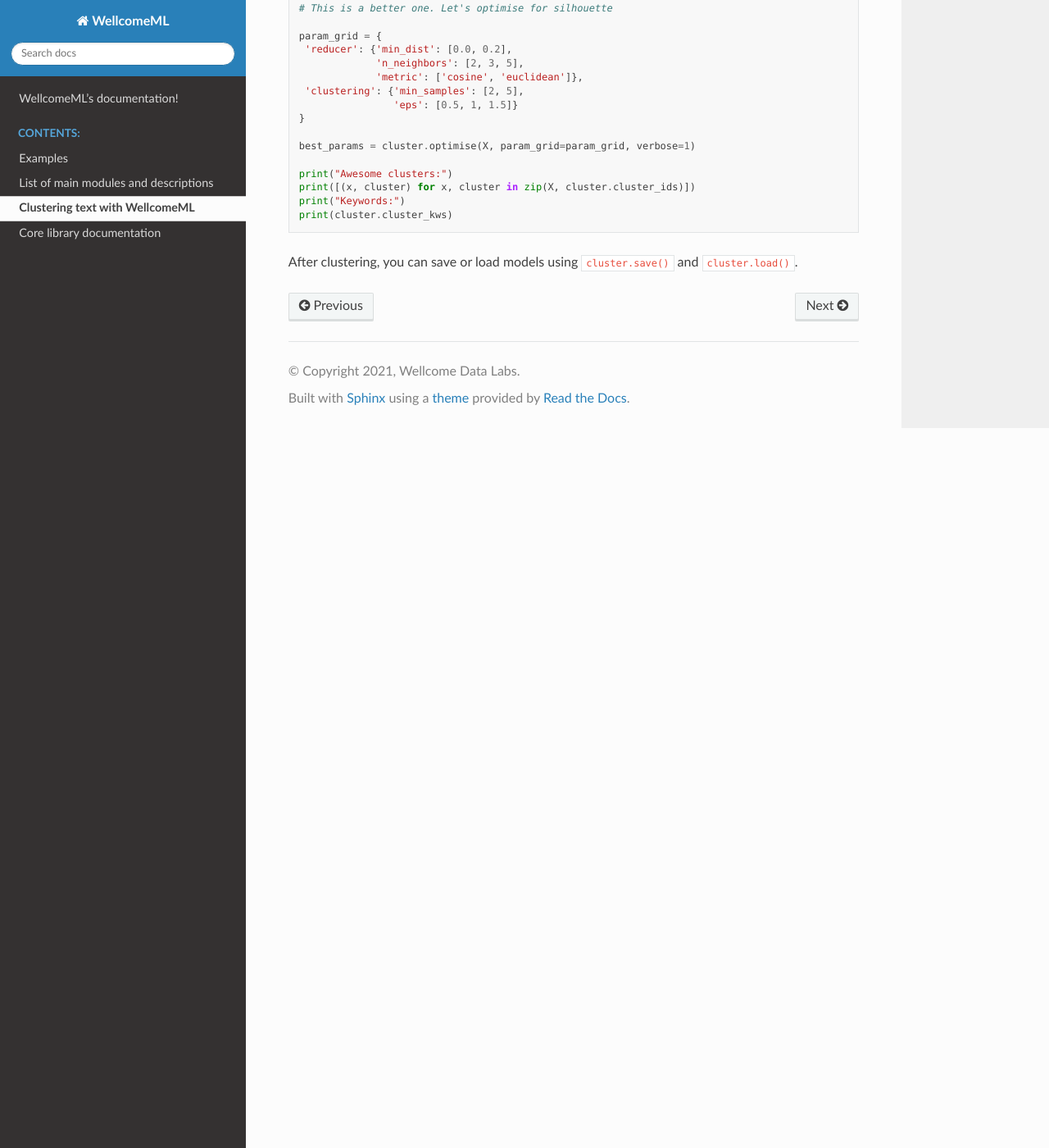
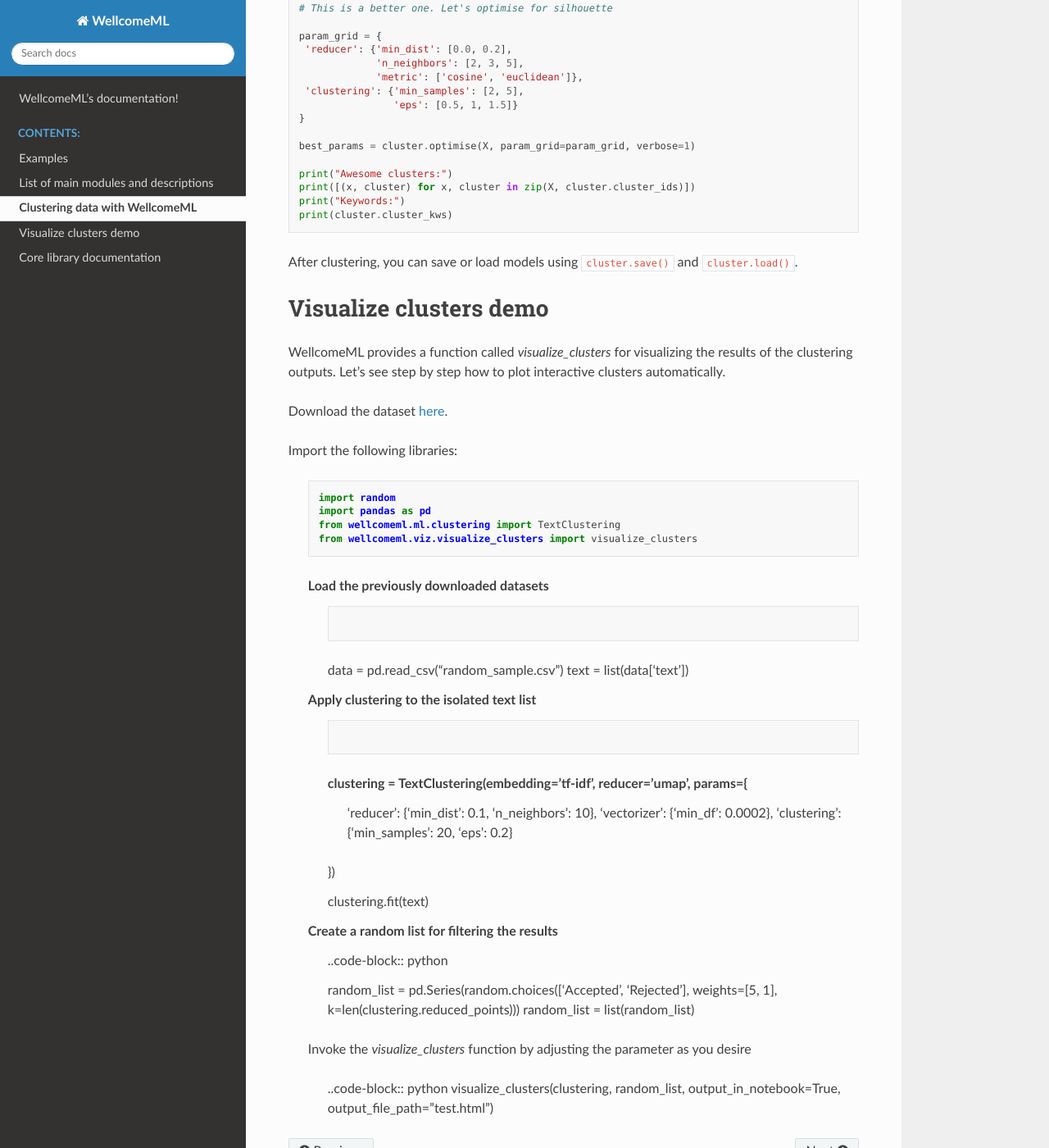
Before and after one commit to wellcometrust/WellcomeML, a Sphinx documentation site: the page built from docs/clustering.rst, in a window 1280 px wide and 1400 px high, scrolled down 1736 px. Shown: the whole window at 82% size. Built offline with Sphinx 7.4.7 and the Read the Docs theme 2.0.0, drawn with Linux system fonts in a browser that asks for light colours.

Commit message:
Added documentation for the visualize_clusters demo

```diff
--- a/docs/clustering.rst
+++ b/docs/clustering.rst
@@ -100,3 +100,47 @@
     print(cluster.cluster_kws)
 
 After clustering, you can save or load models using ``cluster.save()`` and ``cluster.load()``.
+
+Visualize clusters demo
+==================
+WellcomeML provides a function called `visualize_clusters` for visualizing the results of the clustering outputs.
+Let's see step by step how to plot interactive clusters automatically.
+
+Download the dataset `here <https://datalabs-public.s3.eu-west-2.amazonaws.com/datasets/epmc/random_sample.csv>`_.
+
+Import the following libraries:
+
+  .. code-block:: python
+
+    import random
+    import pandas as pd
+    from wellcomeml.ml.clustering import TextClustering
+    from wellcomeml.viz.visualize_clusters import visualize_clusters
+
+  Load the previously downloaded datasets
+    .. code-block:: python
+
+    data = pd.read_csv("random_sample.csv")
+    text = list(data['text'])
+
+  Apply clustering to the isolated text list
+    .. code-block:: python
+
+    clustering = TextClustering(embedding='tf-idf', reducer='umap', params={
+        'reducer': {'min_dist': 0.1, 'n_neighbors': 10},
+        'vectorizer': {'min_df': 0.0002},
+        'clustering': {'min_samples': 20, 'eps': 0.2}
+    })
+
+    clustering.fit(text)
+
+  Create a random list for filtering the results
+    ..code-block:: python
+
+    random_list = pd.Series(random.choices(['Accepted', 'Rejected'], weights=[5, 1], k=len(clustering.reduced_points)))
+    random_list = list(random_list)
+
+  Invoke the `visualize_clusters` function by adjusting the parameter as you desire
+
+    ..code-block:: python
+    visualize_clusters(clustering, random_list, output_in_notebook=True, output_file_path="test.html")
```
